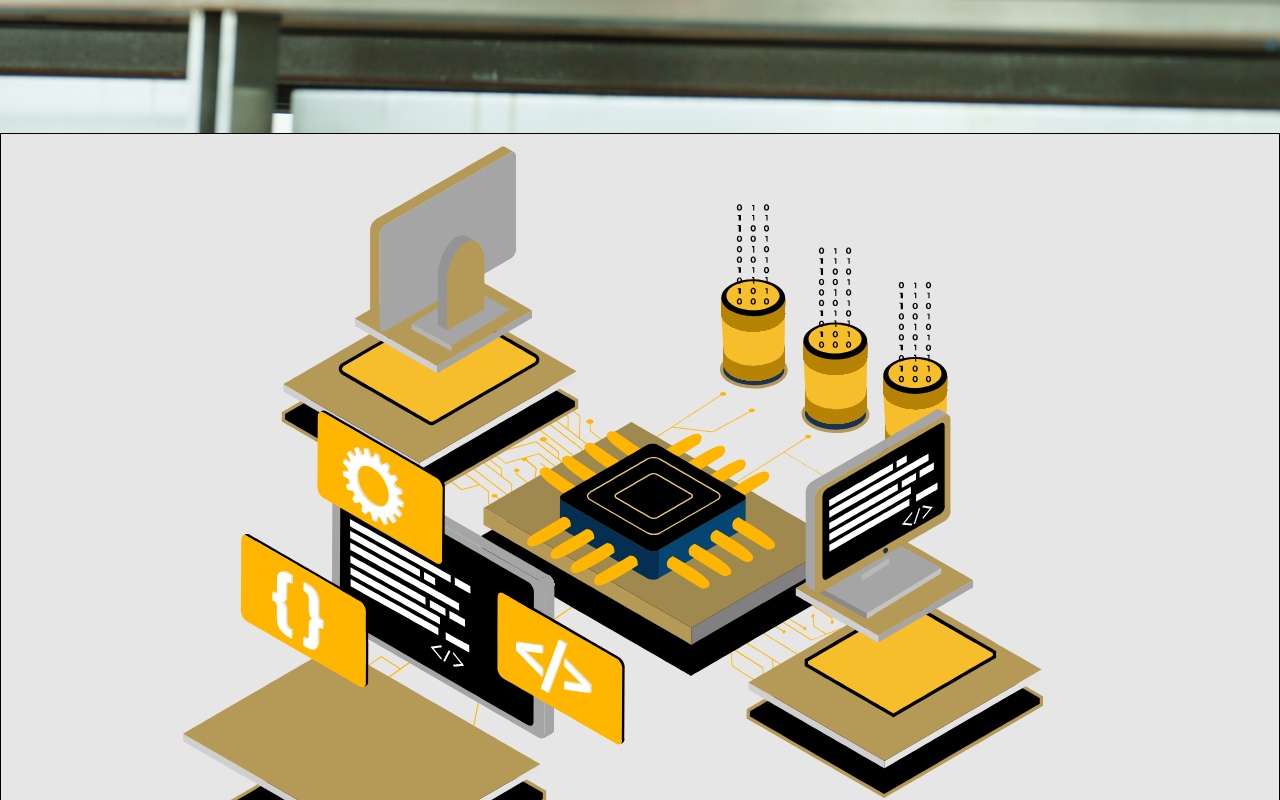
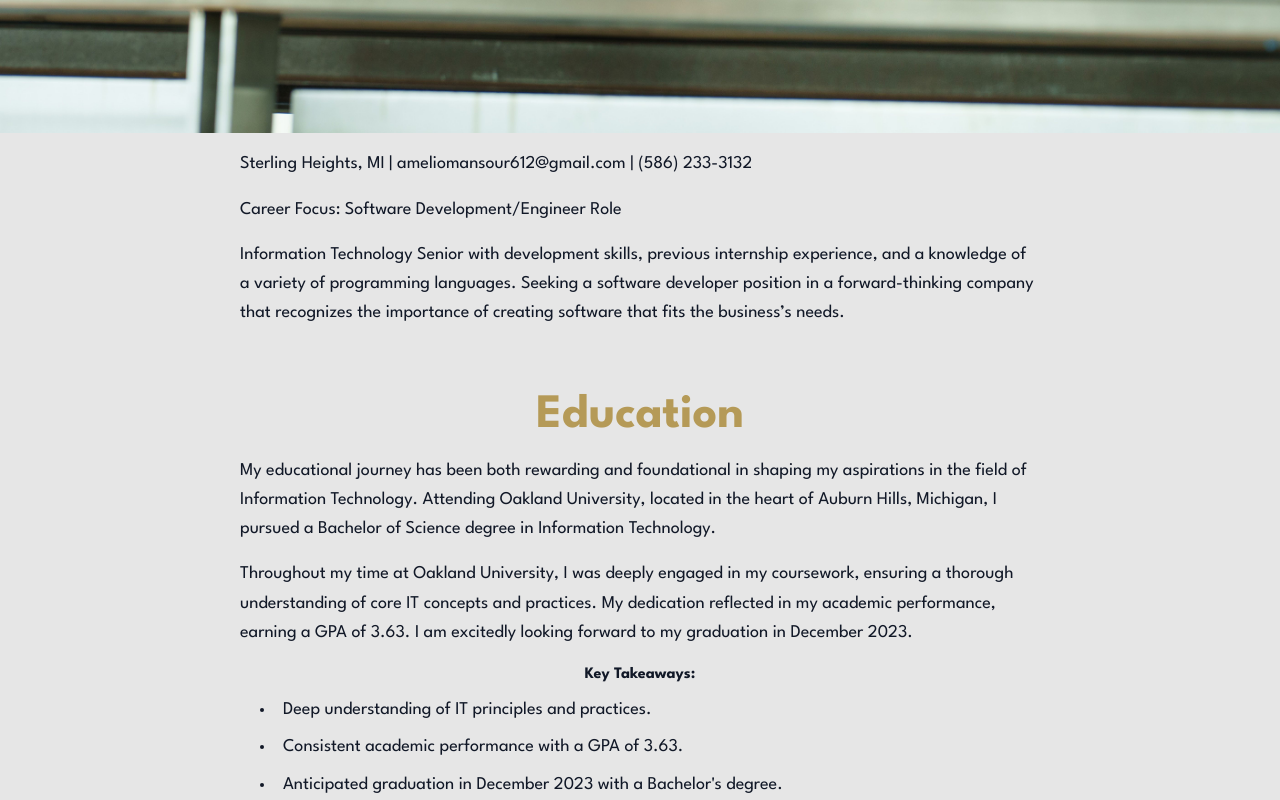
Before and after one commit to AmelioMansour/Resume-site, a React (Create React App) app: page / in a window 1280 px wide. Shown: the part 760-1560 px from the top of the page. Built offline with nearby package versions, Linux system fonts and the light colour scheme.

Commit message:
changes for accessibility and allign text

```diff
--- a/src/components/Education.js
+++ b/src/components/Education.js
@@ -18,7 +18,7 @@ function Education() {
           <li>Consistent academic performance with a GPA of 3.63.</li>
           <li>Anticipated graduation in December 2023 with a Bachelor's degree.</li>
         </ul>
-
+        <br></br>
       </div>
     );
 }
--- a/src/components/Home.js
+++ b/src/components/Home.js
@@ -18,17 +18,19 @@ function Home() {
       </div>
 
       <div className="flex flex-col items-start md:items-center md:flex-row"> {/* Center items on larger screens */}
-        <Lottie
+        {/* <Lottie
           animationData={animationData}
           style={{ maxWidth: '100%', height: 'auto', border: "1px solid black" }}
           className="mb-4 md:mb-0 md:mr-6" // Margin adjustments
-        />
+        /> */}
 
-        <div className="flex flex-col text-sm md:text-base" style={{ border: "1px solid black" }}> {/* Adjusted text size for mobile */}
+        <div className="flex flex-col text-sm md:text-base" > {/* Adjusted text size for mobile */}
           <p>Sterling Heights, MI | ameliomansour612@gmail.com | (586) 233-3132</p>
           <p>Career Focus: Software Development/Engineer Role</p>
           <p>Information Technology Senior with development skills, previous internship experience, and a knowledge of a variety of programming languages. Seeking a software developer position in a forward-thinking company that recognizes the importance of creating software that fits the business’s needs.</p>
+
         </div>
+      <br></br>
       </div>
     </div>
   );
--- a/src/index.css
+++ b/src/index.css
@@ -178,9 +178,15 @@ h3 {
 }
 
 /* Paragraphs and general text content */
-p {
-  @apply text-lg my-4 leading-relaxed;
+p,li {
+  @apply text-lg my-4 leading-relaxed text-left px-4;
+  @apply md:px-60;
 }
+li{
+  list-style-type: disc;
+  list-style-position: inside;
+}
+
 
 /* Container for each section of the website (e.g. Education, Experience, etc.) */
 .section {
```
